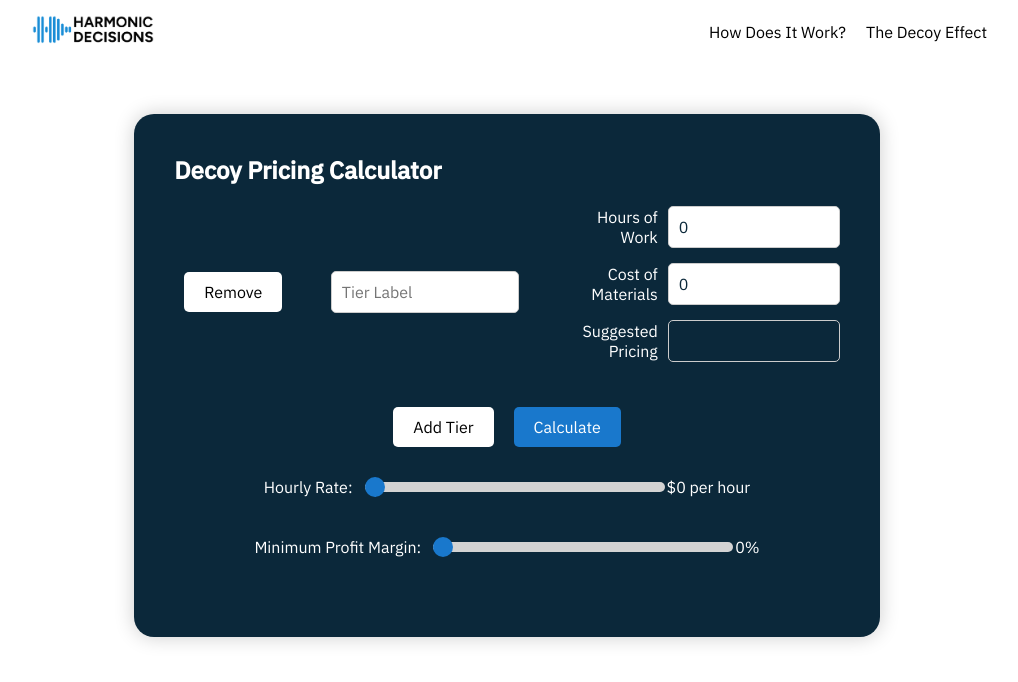
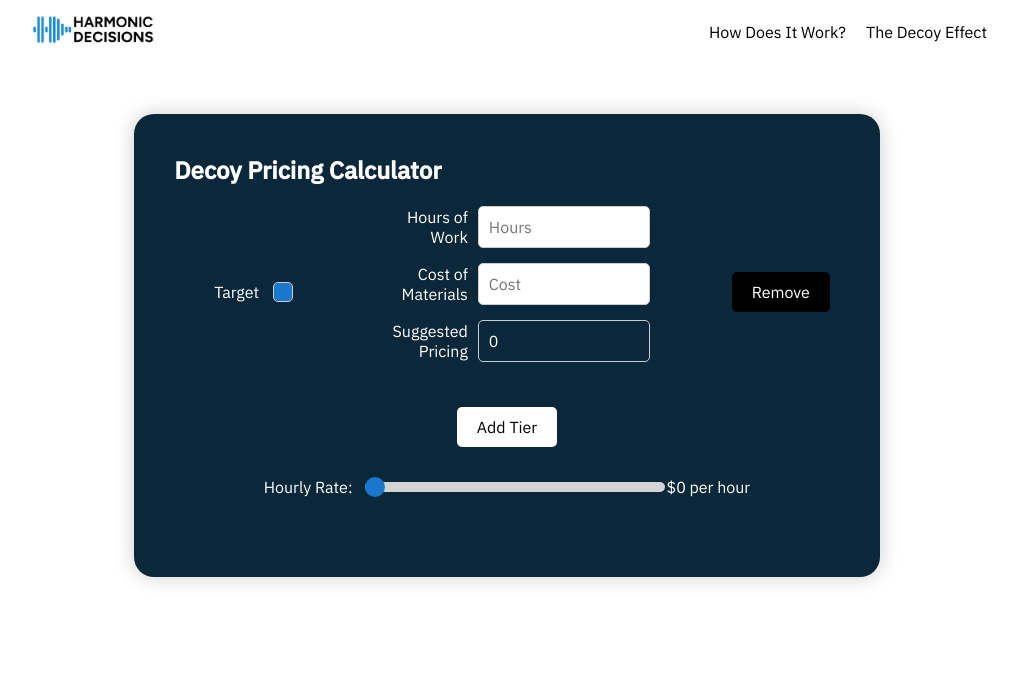
Before and after one commit to captainsidd/decoy-pricing-calculator, a React (Create React App) app: page / in a window 1280 px wide. Shown: the top 682 px of the page, without its empty margins (133-1151 px from the left). Built offline with nearby package versions, Linux system fonts and the light colour scheme; the HTML template or start-up script is replaced by a standard one.

Commit message:
v1 changes (#1)
* day 1 changes
* need to add text explaining how to use the tool below

* update readme

---------

Co-authored-by: Sid Nutulapati <sidgonuts@gmail.com>

```diff
--- a/src/Calculator.js
+++ b/src/Calculator.js
@@ -1,7 +1,14 @@
-import React, { Component } from 'react';
-import Tier from "./Tier";
+import React, { Component, Fragment } from 'react';
 import HourlySlider from './HourlySlider';
-import MarginSlider from './MarginSlider';
+
+function parseToFloat(str) {
+  const floatValue = parseFloat(str);
+  return isNaN(floatValue) ? 0 : floatValue;
+}
+
+function sanitizePrice(price) {
+  return isNaN(price) ? 0 : Math.round(price * 100) / 100;
+}
 
 /**
  * Calculator displays Tiers, and exposes the ability to add and remove Tiers through buttons.
@@ -21,109 +28,193 @@ class Calculator extends Component {
         }
       ],
       nextTierId: 1, // ID for next Tier component
-      margin: 0
+      addingAllowed: true,
+      hourlyRate: 0,
+      targetId: 0
     };
   }
 
   // Add Tier
   handleAddTier = () => {
-    const { tiers, nextTierId } = this.state;
+    const { tiers, nextTierId, addingAllowed } = this.state;
+    const newTier = {
+      id: nextTierId,
+      hoursOfWork: 0,
+      costOfMaterials: 0
+    }
+    if (addingAllowed) {
       this.setState({
-      tiers: [...tiers, { id: nextTierId, hoursOfWork: 0, costOfMaterials: 0}],
-      nextTierId: nextTierId + 1 // Increment nextTierId
+        tiers: [...tiers, newTier],
+        nextTierId: nextTierId + 1, // Increment nextTierId
+        // adding is only allowed if less than 6 tiers, 4 existing plus 1 new = 5
+        addingAllowed: tiers.length >= 4 ? false : true
       });
+    }
   };
 
-  // Updates the data for a Tier in the Calculator state
-  handleTierDataUpdate = (tierId, newData) => {
+  handleDataChange = (type, tierId, event) => {
+    switch (type) {
+      // if type is remove , remove the tierId from state.tiers
+      case 'remove':
+        const { tiers, targetId } = this.state;
+        if (tiers.length === 1) {
+          return;
+        }
+        let newTargetId = targetId;
+        // if the tierId is the targetId, then switch the targetId to another tier
+        if (targetId === tierId) {
+          for (let index = 0; index < tiers.length; index++) {
+            const tier = tiers[index];
+            if (tierId !== tier.id) {
+              newTargetId = tier.id
+              break;
+            }
+          }
+        }
+        this.setState(prevState => ({
+          tiers: prevState.tiers.filter(tier => tier.id !== tierId),
+          targetId: newTargetId,
+          addingAllowed: true
+        }));
+        break;
+      // if type is hours , update state.tier.tierId with sanitized hours value
+      case 'hours':
+        const hours = parseToFloat(event.target.value);
         this.setState(prevState => ({
           tiers: prevState.tiers.map(tier => {
             if (tier.id === tierId) {
-          return { ...tier, ...newData };
+              return { ...tier, hoursOfWork: hours };
             }
             return tier;
           })
         }));
-  };
+        break;
+      // if type is cost , update state.tier.tierId with sanitized cost value
+      case 'cost':
+        const cost = parseToFloat(event.target.value);
+        this.setState(prevState => ({
+          tiers: prevState.tiers.map(tier => {
+            if (tier.id === tierId) {
+              return { ...tier, costOfMaterials: cost };
+            }
+            return tier;
+          })
+        }));
+        break;
+      // if type is target , update state.targetId to tierId
+      case 'target':
+        this.setState({ targetId: tierId});
+        break;
+      default:
+        return;
+    }
+
+  }
 
   // Updates the hourly rate for the Calculator
   updateHourlyRate = (event) => {
     this.setState({ hourlyRate: event.target.value });
   }
 
-  // Updates the minimum margin for the Calculator
-  updateMargin = (event) => {
-    this.setState({ margin: event.target.value });
-  }
-
   /**
    * Algorithm for setting the decoy prices.
    * @returns Updates the state for each tier to have the suggested prices.
    */
-  calculateDecoyPrices = () => {
-    const { tiers, hourlyRate, margin } = this.state;
-    var data = [] // {tier id: suggestedPrice}
-    tiers.forEach(tier => {
-      const costOfMaterials = parseFloat(tier.costOfMaterials);
-      const hoursOfWork = parseFloat(tier.hoursOfWork);
-      console.log(costOfMaterials)
-      console.log(hoursOfWork)
-      console.log(costOfMaterials + hoursOfWork * hourlyRate);
-      if (!tier.removed) {
-        data.push({
+  calculateDecoyPrices = (tiers, hourlyRate, targetId) => {
+    const sortedTiers = tiers.map(tier => ({
       id: tier.id,
-          suggestedPrice: (costOfMaterials + hoursOfWork * hourlyRate) * (1 + margin / 100)
-        });
-      }
-    });
-    console.log(data)
-    /**
-     * if 3 products, boost middle (1)
-     * if 4 products, boost second highest (2)
-     * if 5 products, boost middle (2)
-     *
-     * boosting is done by increasing the price of the boosted tier by the margin
-     * and increasing the prices of adjacent products by half the margin.
-     */
-    const length = data.length
-    if (length >= 3 && length <= 5) {
-      var boostIndex = 2;
-      if (length === 3 || length === 5) {
-        boostIndex = Math.floor(data.length / 2);
-      }
-      console.log(data[boostIndex])
-      data[boostIndex].suggestedPrice = data[boostIndex].suggestedPrice * (1 + margin/100);
-      data[boostIndex - 1].suggestedPrice = data[boostIndex].suggestedPrice * (1 + margin/200);
-      data[boostIndex + 1].suggestedPrice = data[boostIndex].suggestedPrice * (1 + margin/200);
-    }
-    console.log(data)
-    this.setState(prevState => ({
-      tiers: prevState.tiers.map(tier => {
-        for (let index = 0; index < data.length; index++) {
-          if (data.id === tier.id) {
-            return { ...tier, suggestedPrice: data.suggestedPrice };
+      price: tier.hoursOfWork * hourlyRate + tier.costOfMaterials
+    }));
+    sortedTiers.sort((a, b) => a.price - b.price);
+    let targetIndex = 0;
+    for (let index = 0; index < sortedTiers.length; index++) {
+      const tier = sortedTiers[index];
+      if (tier.id === targetId) {
+        targetIndex = index;
       }
     }
-        return tier;
-      })
+    const adjustmentFactor = 1 + 1 / sortedTiers.length;
+    if (sortedTiers.length >= 3) {
+      if (targetIndex === 0) {
+        sortedTiers[targetIndex + 1].price = sortedTiers[targetIndex + 1].price * adjustmentFactor;
+      } else if (targetIndex === sortedTiers.length - 1) {
+        sortedTiers[targetIndex - 1].price = sortedTiers[targetIndex - 1].price * adjustmentFactor;
+      } else {
+        sortedTiers[targetIndex - 1].price = sortedTiers[targetIndex - 1].price * adjustmentFactor;
+        sortedTiers[targetIndex + 1].price = sortedTiers[targetIndex + 1].price * adjustmentFactor;
+      }
+    }
+    const roundedTiers = sortedTiers.map(tier => ({
+      id: tier.id,
+      price: sanitizePrice(tier.price)
     }));
+    return roundedTiers;
   }
 
+  findPrice = (suggestedPrices, tierId) => {
+    for (let index = 0; index < suggestedPrices.length; index++) {
+      const tier = suggestedPrices[index];
+      if (tier.id === tierId) {
+        return tier.price
+      }
+    }
+    return 0;
+  }
+
+
   render() {
-    const { tiers } = this.state;
+    const { tiers, hourlyRate, targetId, addingAllowed } = this.state;
+    // suggestedPrices is a list of price objects, each with an id and a price
+    const suggestedPrices = this.calculateDecoyPrices(tiers, hourlyRate, targetId);
     const tierDivs = tiers.map(tier => (
-      <Tier key={tier.id} id={tier.id} suggestedPrice={tier.suggestedPrice} onChange={this.handleTierDataUpdate} />
+      <Fragment key={tier.id}>
+        <li className="tier" id={tier.id}>
+          <div className='target-wrapper'>
+            <label>Target</label>
+            <input type="checkbox" id="target-checkbox" checked={tier.id === targetId} onChange={(event) => this.handleDataChange('target', tier.id, event)} />
+          </div>
+          <div className="inputs-wrapper">
+            <div className="input-pair">
+              <label htmlFor="hours-of-work">Hours of Work</label>
+              <input
+                type="number"
+                className="hours"
+                placeholder="Hours"
+                min={0.00}
+                step={0.5}
+                onChange={(event) => this.handleDataChange('hours', tier.id, event)}
+              />
+            </div>
+            <div className="input-pair">
+              <label htmlFor="cost-of-materials">Cost of Materials</label>
+              <input
+                type="number"
+                className="cost"
+                placeholder="Cost"
+                min={0.00}
+                step={0.01}
+                onChange={(event) => this.handleDataChange('cost', tier.id, event)}
+              />
+            </div>
+            <div className="input-pair">
+              <label htmlFor="suggested-pricing">Suggested Pricing</label>
+              <input type="text" className="suggested-pricing" readOnly value={this.findPrice(suggestedPrices, tier.id)} />
+            </div>
+          </div>
+          <button id="remove-tier-button" disabled={tiers.length === 1} onClick={() => this.handleDataChange('remove', tier.id, null)}>Remove</button>
+        </li>
+      </Fragment>
     ));
-    // console.log(this.state)
+
     return (
       <div className="page-content">
         <div className="calculator">
           <h1 className="calculator-heading">Decoy Pricing Calculator</h1>
+          <ul>
             {tierDivs}
-          <button id="add-tier-button" onClick={this.handleAddTier}>Add Tier</button>
-          <button id="calculate-button" onClick={this.calculateDecoyPrices}>Calculate</button>
+          </ul>
+          <button id="add-tier-button" disabled={!addingAllowed} onClick={this.handleAddTier}>Add Tier</button>
           <HourlySlider onChange={this.updateHourlyRate} />
-          <MarginSlider onChange={this.updateMargin} />
         </div>
       </div>
     );
--- a/src/MarginSlider.js
+++ /dev/null
@@ -1,37 +0,0 @@
-import React, { Component } from 'react';
-
-class MarginSlider extends Component {
-  constructor(props) {
-    super(props);
-    this.state = {
-      margin: 0
-    };
-  }
-
-  handleSliderChange = (event) => {
-    this.setState({ margin: event.target.value });
-    this.props.onChange(event);
-  };
-
-  render() {
-    const { margin } = this.state;
-    return (
-      <div className="slider-container">
-        <label htmlFor="hourly-rate">Minimum Profit Margin:</label>
-        <input
-          type="range"
-          min="0"
-          step="5"
-          max="100"
-          value={margin}
-          className="slider"
-          id="hourly-rate"
-          onChange={this.handleSliderChange}
-        />
-        <span id="margin-display">{margin}%</span>
-      </div>
-    );
-  }
-}
-
-export default MarginSlider;
--- a/src/Tier.js
+++ /dev/null
@@ -1,91 +0,0 @@
-import React, { Component } from 'react';
-
-class Tier extends Component {
-  constructor(props) {
-    super(props);
-    this.state = {
-      removed: false,
-      hoursOfWork: 0,
-      costOfMaterials: 0
-    };
-  }
-
-  handleRemoveTier = () => {
-    this.setState({ removed: true });
-    this.props.onChange(this.props.id, { removed: true });
-  };
-
-  handleLabelChange = (event) => {
-    const tierLabel = event.target.value;
-    this.setState({ tierLabel });
-  }
-
-  handleHoursOfWorkChange = (event) => {
-    const hoursOfWork = event.target.value;
-    // Perform input validation @TODO
-    this.setState({ hoursOfWork });
-    // Pass updated data to parent component
-    this.props.onChange(this.props.id, { hoursOfWork, costOfMaterials: this.state.costOfMaterials });
-  };
-
-  handleCostOfMaterialsChange = (event) => {
-    const costOfMaterials = event.target.value;
-    // Perform input validation @TODO
-    this.setState({ costOfMaterials });
-    // Pass updated data to parent component
-    this.props.onChange(this.props.id, { hoursOfWork: this.state.hoursOfWork, costOfMaterials });
-  };
-
-  render() {
-    if (this.state.removed) {
-      return null; // Return null if the tier is removed
-    }
-
-    const {tierLabel, hoursOfWork, costOfMaterials } = this.state;
-
-    return (
-      <div className="tier">
-        <button id="remove-tier-button" onClick={this.handleRemoveTier}>Remove</button>
-        <input
-          type="text"
-          className="tier-label"
-          placeholder="Tier Label"
-          value={tierLabel}
-          onChange={this.handleLabelChange}
-        />
-        <div className="inputs-wrapper">
-          <div className="input-pair">
-            <label htmlFor="hours-of-work">Hours of Work</label>
-            <input
-              type="number"
-              className="hours"
-              placeholder="Hours"
-              value={hoursOfWork}
-              min={0.00}
-              step={0.5}
-              onChange={this.handleHoursOfWorkChange}
-            />
-          </div>
-          <div className="input-pair">
-            <label htmlFor="cost-of-materials">Cost of Materials</label>
-            <input
-              type="number"
-              className="cost"
-              placeholder="Cost"
-              value={costOfMaterials}
-              min={0.00}
-              step={0.01}
-              onChange={this.handleCostOfMaterialsChange}
-            />
-          </div>
-          <div className="input-pair">
-            <label htmlFor="suggested-pricing">Suggested Pricing</label>
-            <input type="text" className="suggested-pricing" readOnly value={this.props.suggestedPrice} />
-          </div>
-        </div>
-      </div>
-    );
-  }
-}
-
-export default Tier;
--- a/src/index.css
+++ b/src/index.css
@@ -83,6 +83,21 @@ body {
   font-size: 16px;
 }
 
+.tier-mobile {
+  display: flex;
+  flex-direction: column;
+  /* Change to vertical layout */
+  align-items: flex-start;
+  /* Align items to start */
+  margin-bottom: 20px;
+}
+
+.tier-label-mobile {
+  width: 100%;
+  /* Full width */
+  margin-bottom: 10px;
+  /* Add margin bottom for separation */
+}
 .labels {
   display: flex;
   flex-direction: column;
@@ -124,6 +139,11 @@ body {
   background-color: #13568c;
 }
 
+#add-tier-button:disabled{
+  background-color: #000000;
+  color: #ffffff;
+}
+
 #remove-tier-button {
   background-color: #ffffff;
   color: #000000;
@@ -137,8 +157,9 @@ body {
   transition: background-color 0.3s;
 }
 
-#remove-tier-button:hover {
-  background-color: #13568c;
+#remove-tier-button:disabled {
+  background-color: #000000;
+  color: #ffffff;
 }
 
 #calculate-button {
@@ -258,3 +279,40 @@ body {
   cursor: pointer;
   /* Add pointer cursor */
 }
+
+.target-wrapper {
+  display: flex;
+  align-items: center;
+}
+
+.target-wrapper label {
+  margin-right: 10px;
+  font-size: 16px;
+  color: #ffffff;
+}
+
+/* Styling for the checkbox */
+.target-wrapper input[type="checkbox"] {
+  width: 20px;
+  /* Adjust width as needed */
+  height: 20px;
+  /* Adjust height as needed */
+  border-radius: 5px;
+  /* Rounded corners */
+  border: 1px solid #ccc;
+  /* Border color */
+  appearance: none;
+  /* Remove default checkbox styling */
+  -webkit-appearance: none;
+  /* Remove default checkbox styling for Safari */
+  background-color: #fff;
+  /* Checkbox background color */
+  cursor: pointer;
+  /* Cursor style */
+}
+
+/* Styling for the checked state of the checkbox */
+.target-wrapper input[type="checkbox"]:checked {
+  background-color: #1978cc;
+  /* Checkbox background color when checked */
+}
```
Also changed, not shown: 1 other file (tests, documents, lock files or other folders). Lines whose indentation alone changed are shown as unchanged.
